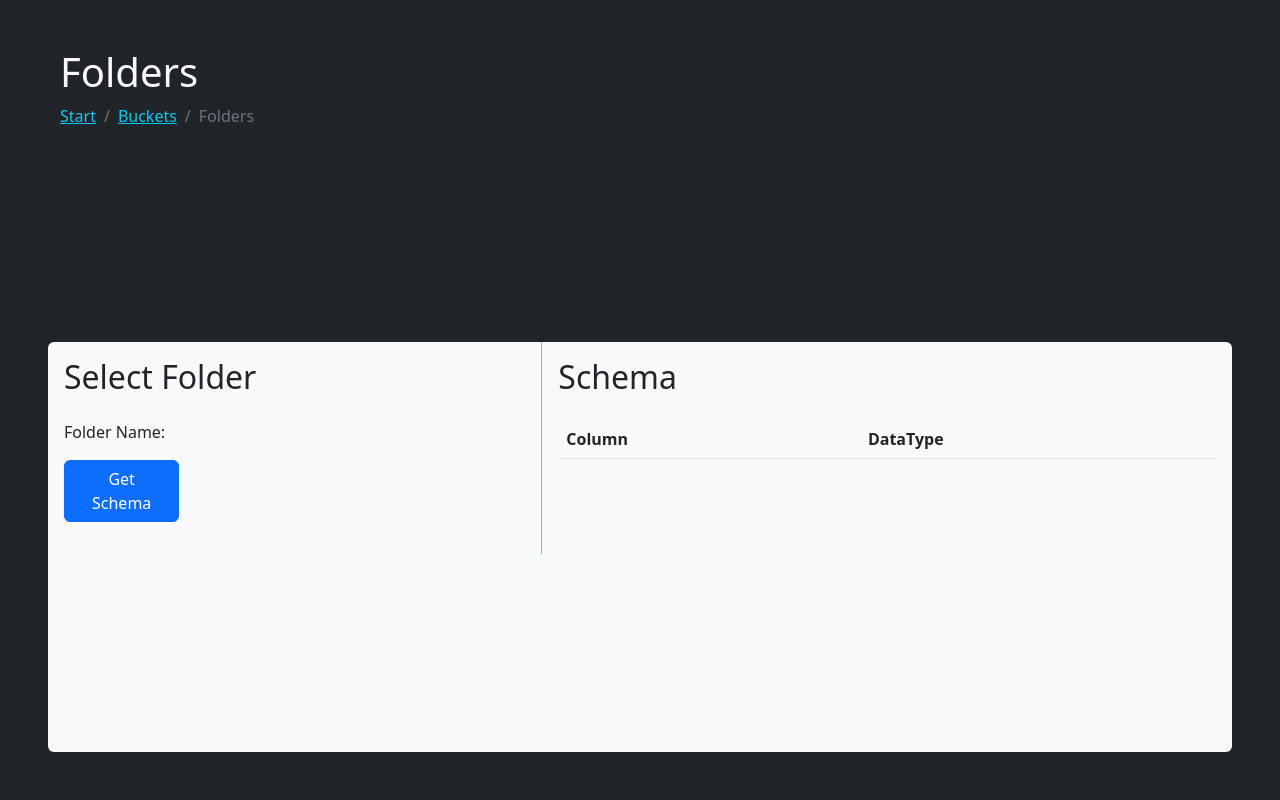
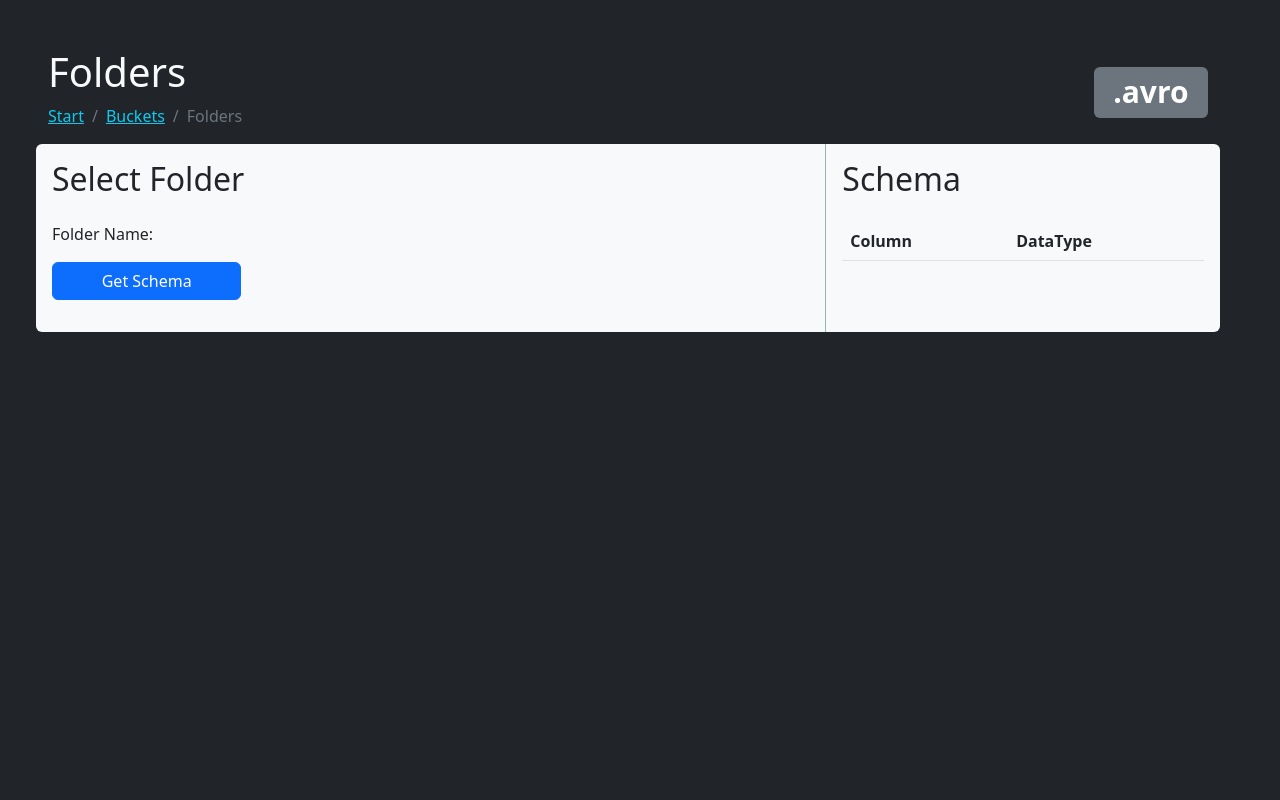
Before and after one commit to muhammad-ahmed02/DataBridge, a Django app: page /5/folders/ in a window 1280 px wide. Run offline with Django 4.2, Linux system fonts and the light colour scheme; data comes from the database, SQL or seed files in the repository; both versions use the stored data as it was after the commit; data that the repository does not hold is empty.

Commit message:
adding support for multiple file extensions

```diff
--- a/aws/views.py
+++ b/aws/views.py
@@ -100,10 +100,10 @@ def folders_view(request, obj_id):
                 top_level_folder = var_parts[0]
 
                 # Add the top-level folder name to the set
-                folder = make_tuple(str(top_level_folder), size=response['Size'])
-                folders.append(
-                    folder
-                ) if folder not in folders else None
+
+                new_folder = make_tuple(str(top_level_folder), size=response['Size'])
+                if check_unique_tuple(new_folder, folders):
+                    folders.append(new_folder)
 
     if request.method == "POST":
         form = FoldersForm(request.POST)
--- a/requirements.txt
+++ b/requirements.txt
@@ -21,3 +21,6 @@ tzdata==2023.3
 urllib3==2.0.6
 whitenoise==6.6.0
 openpyxl==3.1.2
+fastavro==1.8.4
+fastparquet==2023.8.0
+lxml==4.9.3
--- a/templates/aws/folders.html
+++ b/templates/aws/folders.html
@@ -5,9 +5,10 @@ Folders
 {% endblock %}
 
 {% block content %}
-<div class="container-fluid" style="height: 100vh">
-    <div class="d-flex row h-100 bg-dark p-5">
+<div class="container-fluid d-flex row bg-dark p-5">
     <div class="col-md-2 w-100">
+        <div class="d-flex align-items-center row">
+            <div class="col-md-8">
                 <h1 class="text-light">Folders</h1>
                 <nav aria-label="breadcrumb">
                     <ol class="breadcrumb">
@@ -17,9 +18,16 @@ Folders
                     </ol>
                 </nav>
             </div>
+            <div class="col-md-4 text-end">
+                <h1>
+                    <span class="badge bg-secondary">{{obj.extension}}</span>
+                </h1>
+            </div>
+        </div>
+    </div>
     <div class="col-md-10 bg-light w-100 rounded">
         <div class="row">
-                <div class="col-md-5 p-3">
+            <div class="col-md-8 p-3">
                 <h2 class="mb-4">Select Folder</h2>
                 <form method="post">
                     {% csrf_token %}
@@ -40,7 +48,7 @@ Folders
                     <button type="submit" class="btn btn-primary w-25">Get Schema</button>
                 </form>
             </div>
-                <div class="col-md-7 border-start border-1 border-success border-opacity-50 p-3">
+            <div class="col-md-4 border-start border-1 border-success border-opacity-50 p-3">
                 <!-- Right Side: Empty Space to Display Data -->
                 <div id="displayData">
                     <!-- Data will be displayed here later -->
@@ -66,5 +74,4 @@ Folders
         </div>
     </div>
 </div>
-</div>
 {% endblock %}
--- a/templates/base.html
+++ b/templates/base.html
@@ -9,7 +9,7 @@
     <script src="https://code.jquery.com/jquery-3.6.0.min.js"></script>
     <title>{% block title %}Data Bridge{% endblock %}</title>
 </head>
-<body>
+<body style="background-color: #212529">
     {% block content %}{% endblock %}
 </body>
 </html>
```
Also changed, not shown: aws/utils.py (+34 -2 lines), templates/aws/files.html (+10 -5 lines), db.sqlite3. Lines whose indentation alone changed are shown as unchanged.
